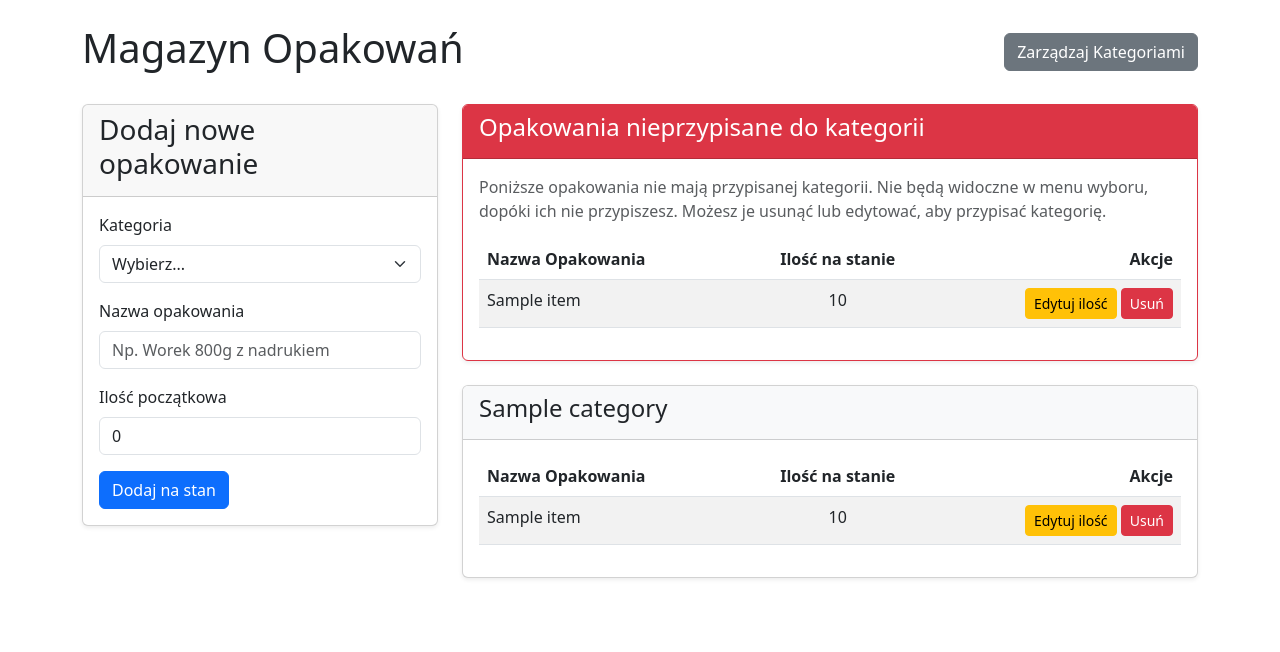
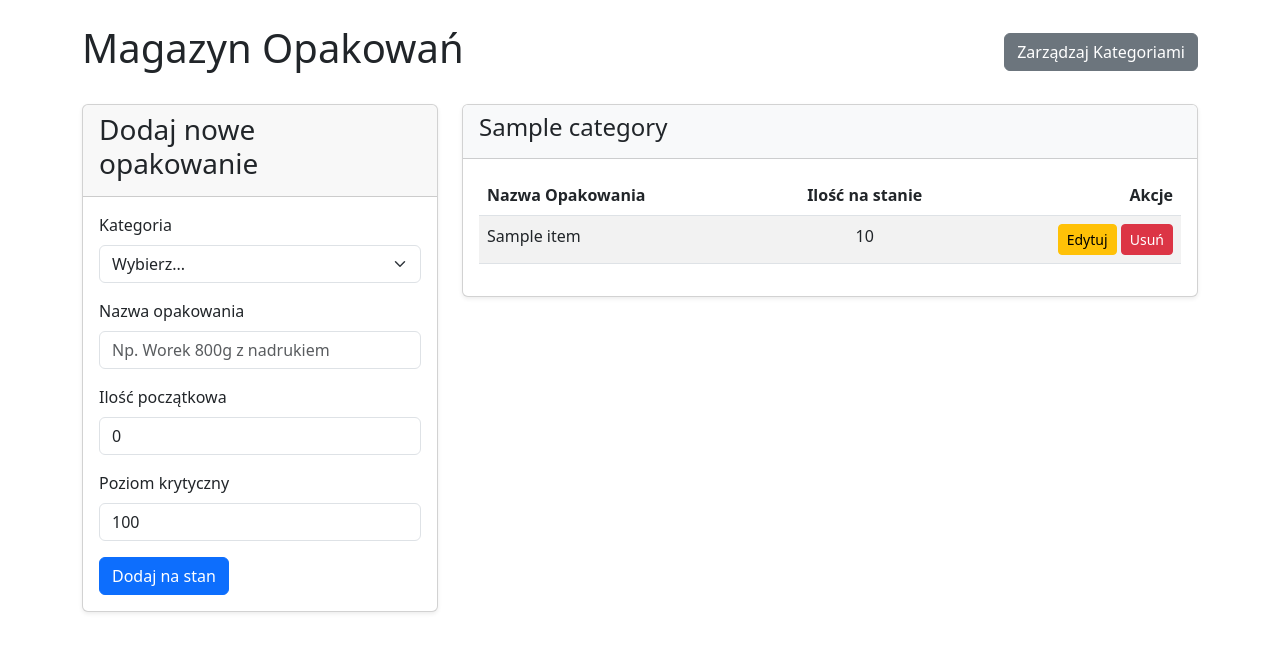
Before and after one commit to Osmobaits/osmo-system, a Python web app: template app/packaging/templates/packaging_index.html in a window 1280 px wide. Shown: the part 56-708 px from the top of the page. Run offline with Jinja, Linux system fonts and the light colour scheme; the template is opened without the code that fills it: most values are stand-ins (such as "Sample title", 1, 10 or a date in 2020).

Commit message:
Dodanie kategorii i alertów do modułu opakowań

```diff
--- a/app/models.py
+++ b/app/models.py
@@ -89,9 +89,7 @@ class PackagingCategory(db.Model):
     __tablename__ = 'packaging_categories'
     id = db.Column(db.Integer, primary_key=True)
     name = db.Column(db.String(100), nullable=False)
-    # === POCZĄTEK ZMIANY: DODANIE 'order_by' ===
     packaging_items = db.relationship('Packaging', backref='category', lazy=True, order_by='Packaging.quantity_in_stock')
-    # === KONIEC ZMIANY ===
     __table_args__ = (db.UniqueConstraint('name', name='uq_packaging_categories_name'),)
 
 class Packaging(db.Model):
@@ -100,6 +98,7 @@ class Packaging(db.Model):
     name = db.Column(db.String(150), nullable=False)
     category_id = db.Column(db.Integer, db.ForeignKey('packaging_categories.id'), nullable=True)
     quantity_in_stock = db.Column(db.Integer, nullable=False, default=0)
+    critical_stock_level = db.Column(db.Integer, nullable=False, default=0)
     products = db.relationship('FinishedProduct', backref='packaging', lazy=True)
     __table_args__ = (db.UniqueConstraint('name', name='uq_packaging_name'),)
 
--- a/app/packaging/templates/edit_packaging_stock.html
+++ b/app/packaging/templates/edit_packaging_stock.html
@@ -6,7 +6,7 @@
     <div class="col-md-6">
         <div class="card shadow-sm">
             <div class="card-header">
-                <h3>Edytuj stan magazynowy</h3>
+                <h3>Edytuj dane opakowania</h3>
             </div>
             <div class="card-body">
                 <p class="fs-5"><strong>Opakowanie:</strong> {{ packaging_item.name }}</p>
@@ -15,6 +15,10 @@
                     <div class="mb-3">
                         <label for="quantity_in_stock" class="form-label">Nowa ilość na stanie:</label>
                         <input type="number" class="form-control" id="quantity_in_stock" name="quantity_in_stock" value="{{ packaging_item.quantity_in_stock }}" required min="0">
+                    </div>
+                    <div class="mb-3">
+                        <label for="critical_stock_level" class="form-label">Poziom krytyczny:</label>
+                        <input type="number" class="form-control" id="critical_stock_level" name="critical_stock_level" value="{{ packaging_item.critical_stock_level }}" required min="0">
                     </div>
                     <div class="mt-4">
                         <button type="submit" class="btn btn-primary">Zapisz zmiany</button>
--- a/app/packaging/templates/packaging_index.html
+++ b/app/packaging/templates/packaging_index.html
@@ -34,48 +34,16 @@
                             <label class="form-label">Ilość początkowa</label>
                             <input type="number" name="quantity" class="form-control" min="0" value="0" required>
                         </div>
+                        <div class="mb-3">
+                            <label class="form-label">Poziom krytyczny</label>
+                            <input type="number" name="critical_stock_level" class="form-control" min="0" value="100" required>
+                        </div>
                         <button type="submit" class="btn btn-primary">Dodaj na stan</button>
                     </form>
                 </div>
             </div>
         </div>
         <div class="col-md-8">
-            {# === POCZĄTEK NOWEJ SEKCJI: OPAKOWANIA BEZ KATEGORII === #}
-            {% if uncategorized_packaging %}
-            <div class="card shadow-sm mb-4 border-danger">
-                <div class="card-header bg-danger text-white">
-                    <h4>Opakowania nieprzypisane do kategorii</h4>
-                </div>
-                <div class="card-body">
-                    <p class="text-muted">Poniższe opakowania nie mają przypisanej kategorii. Nie będą widoczne w menu wyboru, dopóki ich nie przypiszesz. Możesz je usunąć lub edytować, aby przypisać kategorię.</p>
-                    <table class="table table-striped table-hover">
-                        <thead>
-                            <tr>
-                                <th>Nazwa Opakowania</th>
-                                <th class="text-center">Ilość na stanie</th>
-                                <th class="text-end">Akcje</th>
-                            </tr>
-                        </thead>
-                        <tbody>
-                            {% for item in uncategorized_packaging %}
-                            <tr>
-                                <td>{{ item.name }}</td>
-                                <td class="text-center">{{ item.quantity_in_stock }}</td>
-                                <td class="text-end">
-                                    <a href="{{ url_for('packaging.edit_stock', packaging_id=item.id) }}" class="btn btn-warning btn-sm">Edytuj ilość</a>
-                                    <form method="POST" action="{{ url_for('packaging.delete_packaging', packaging_id=item.id) }}" style="display:inline;" onsubmit="return confirm('Czy na pewno chcesz usunąć to opakowanie?');">
-                                        <button type="submit" class="btn btn-danger btn-sm">Usuń</button>
-                                    </form>
-                                </td>
-                            </tr>
-                            {% endfor %}
-                        </tbody>
-                    </table>
-                </div>
-            </div>
-            {% endif %}
-            {# === KONIEC NOWEJ SEKCJI === #}
-
             {% for category in categories if category.packaging_items %}
                 <div id="category-{{ category.name | lower | replace(' ', '-') }}" class="card shadow-sm mb-4">
                     <div class="card-header bg-light">
@@ -92,11 +60,16 @@
                             </thead>
                             <tbody>
                                 {% for item in category.packaging_items %}
-                                <tr>
-                                    <td>{{ item.name }}</td>
+                                <tr class="{{ 'table-danger' if item.quantity_in_stock < item.critical_stock_level and item.critical_stock_level > 0 }}">
+                                <td>
+                                        {{ item.name }}
+                                        {% if item.quantity_in_stock < item.critical_stock_level and item.critical_stock_level > 0 %}
+                                            <span class="badge bg-danger ms-2">Niski stan!</span>
+                                        {% endif %}
+                                    </td>
                                     <td class="text-center">{{ item.quantity_in_stock }}</td>
                                     <td class="text-end">
-                                        <a href="{{ url_for('packaging.edit_stock', packaging_id=item.id) }}" class="btn btn-warning btn-sm">Edytuj ilość</a>
+                                        <a href="{{ url_for('packaging.edit_stock', packaging_id=item.id) }}" class="btn btn-warning btn-sm">Edytuj</a>
                                         <form method="POST" action="{{ url_for('packaging.delete_packaging', packaging_id=item.id) }}" style="display:inline;" onsubmit="return confirm('Czy na pewno chcesz usunąć to opakowanie?');">
                                             <button type="submit" class="btn btn-danger btn-sm">Usuń</button>
                                         </form>
```
Also changed, not shown: app/packaging/routes.py (+11 -13 lines), migrations/versions/a420f50dd144_add_critical_stock_level_to_packaging.py (added, +32 -0 lines).
